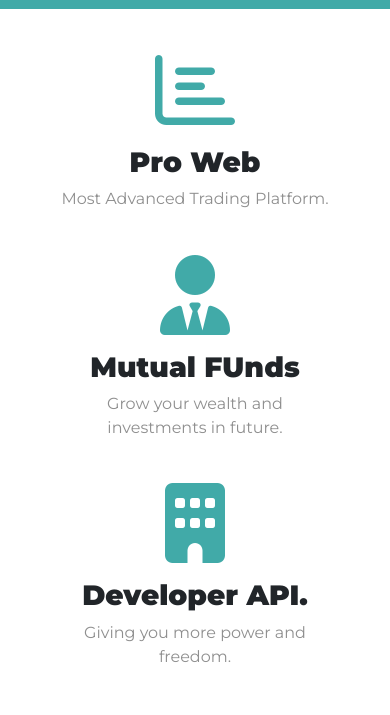
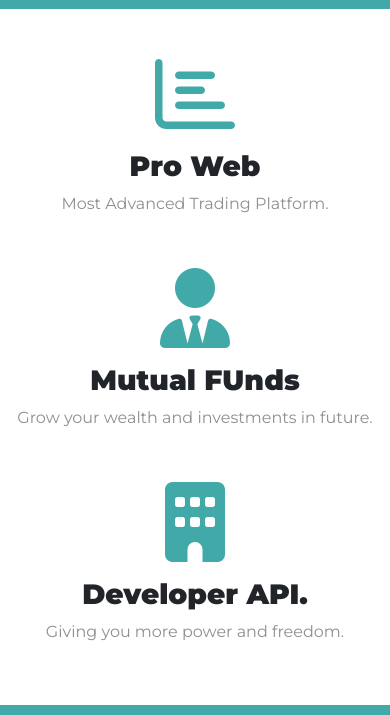
Before and after one commit to Sarfraz-droid/open-stocks, a plain HTML site: page index.html in a window 390 px wide. Shown: the part 689-1404 px from the top of the page. Drawn offline with nearby package versions, Linux system fonts and the light colour scheme.

Commit message:
mobile fix

```diff
--- a/styles.css
+++ b/styles.css
@@ -166,6 +166,9 @@ p {
 }
 
 @media(max-width: 1028px) {
+    .container-fluid {
+        padding: 7% 2%;
+    }
     .title-image {
         position: static;
         transform: rotate(0deg);
```
